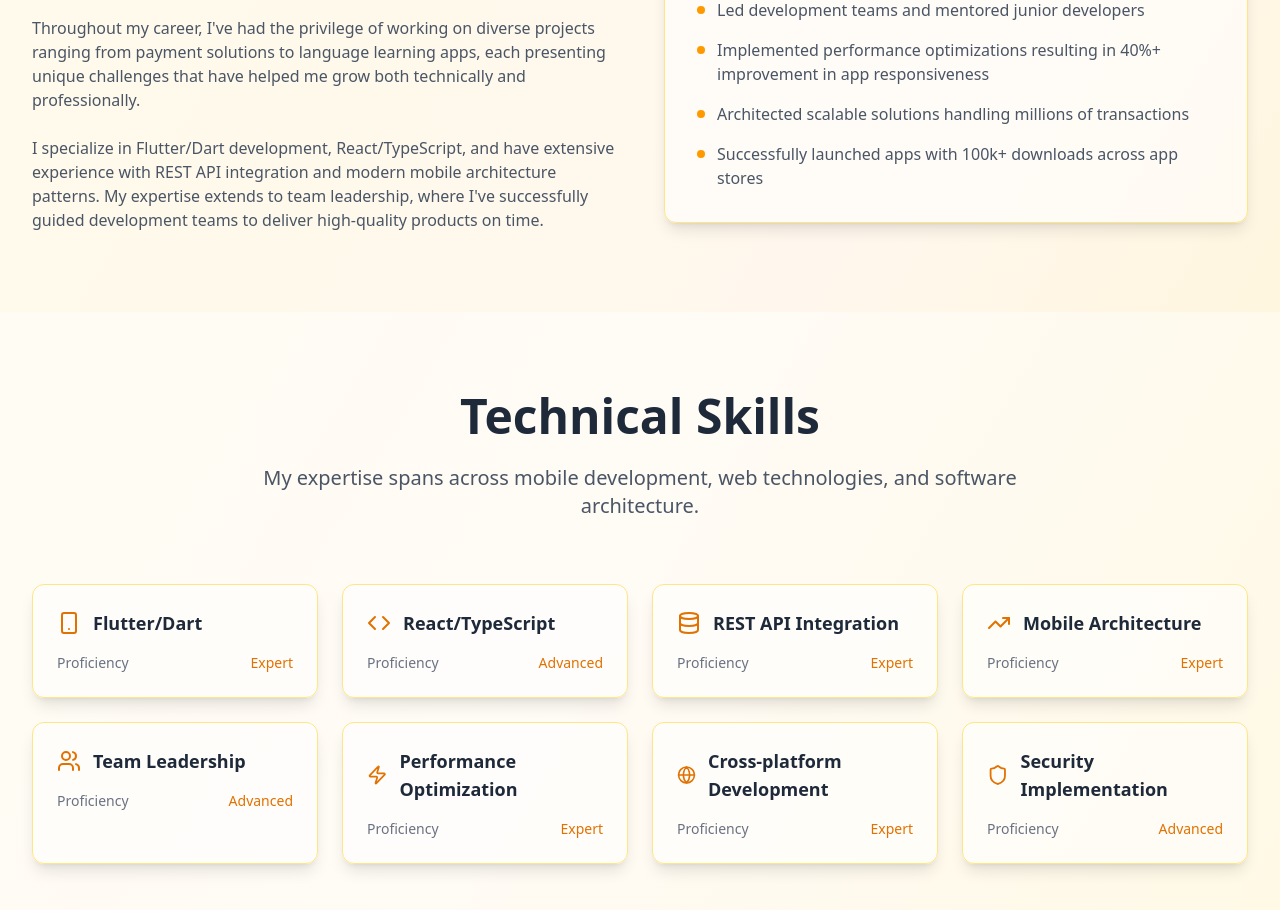
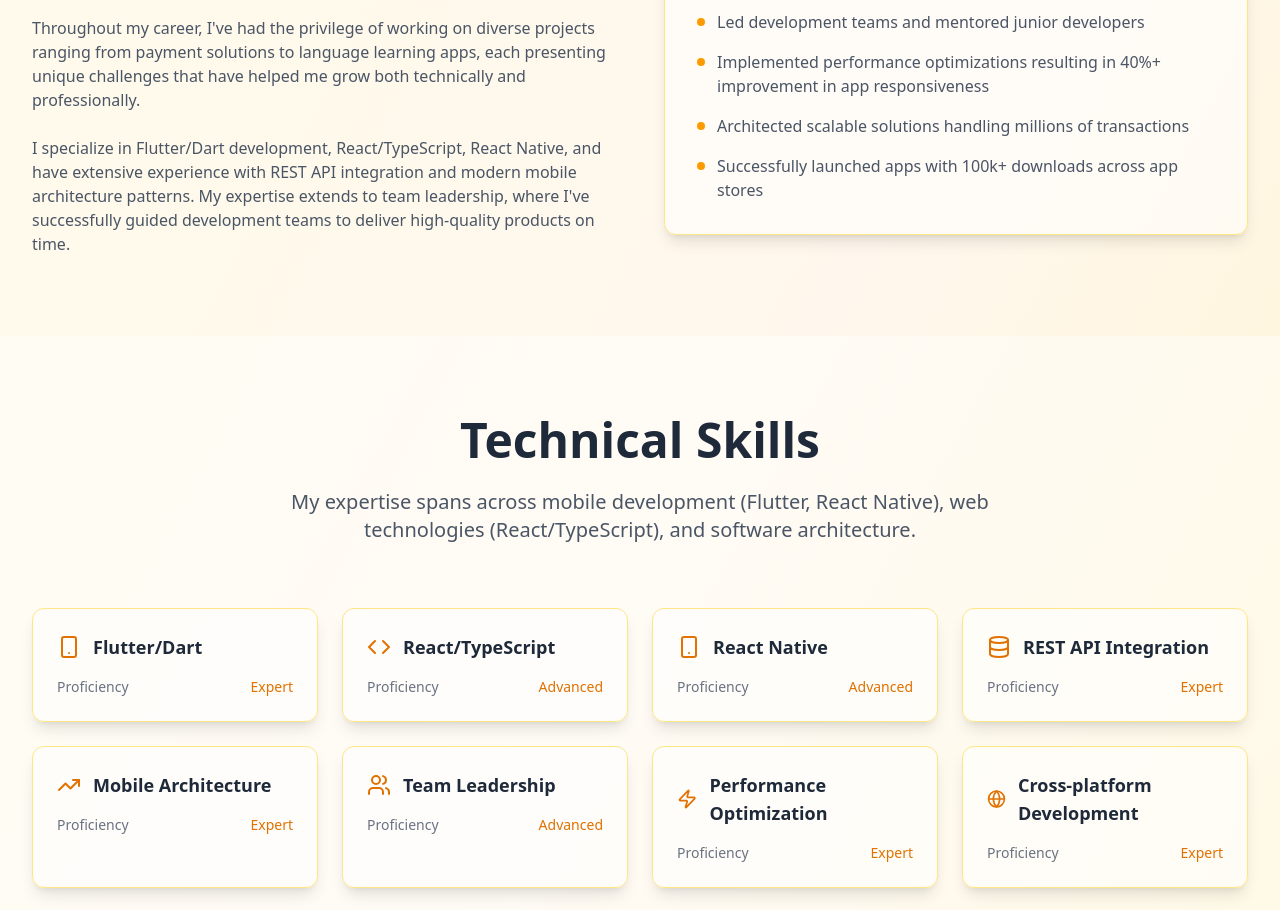
Before and after one commit to aniekan12/my-portfolio, a React (Vite) app: page /about in a window 1280 px wide. Shown: the part 500-1410 px from the top of the page. Built offline with nearby package versions, Linux system fonts and the light colour scheme.

Commit message:
chore: highlight react native experience

```diff
--- a/src/data/skills.ts
+++ b/src/data/skills.ts
@@ -25,6 +25,7 @@ export interface Value {
 export const skills: Skill[] = [
   { name: "Flutter/Dart", icon: Smartphone, level: "Expert" },
   { name: "React/TypeScript", icon: Code, level: "Advanced" },
+  { name: "React Native", icon: Smartphone, level: "Advanced" },
   { name: "REST API Integration", icon: Database, level: "Expert" },
   { name: "Mobile Architecture", icon: TrendingUp, level: "Expert" },
   { name: "Team Leadership", icon: Users, level: "Advanced" },
--- a/src/pages/About.tsx
+++ b/src/pages/About.tsx
@@ -27,7 +27,7 @@ const About = () => {
                                     Throughout my career, I've had the privilege of working on diverse projects ranging from payment solutions to language learning apps, each presenting unique challenges that have helped me grow both technically and professionally.
                                 </p>
                                 <p>
-                                    I specialize in Flutter/Dart development, React/TypeScript, and have extensive experience with REST API integration and modern mobile architecture patterns. My expertise extends to team leadership, where I've successfully guided development teams to deliver high-quality products on time.
+                                    I specialize in Flutter/Dart development, React/TypeScript, React Native, and have extensive experience with REST API integration and modern mobile architecture patterns. My expertise extends to team leadership, where I've successfully guided development teams to deliver high-quality products on time.
                                 </p>
                             </div>
                         </div>
@@ -66,7 +66,7 @@ const About = () => {
                 <div className="max-w-7xl mx-auto">
                     <Hero
                         title="Technical Skills"
-                        subtitle="My expertise spans across mobile development, web technologies, and software architecture."
+                        subtitle="My expertise spans across mobile development (Flutter, React Native), web technologies (React/TypeScript), and software architecture."
                     />
 
                     <div className="grid grid-cols-1 md:grid-cols-2 lg:grid-cols-4 gap-6">
```
